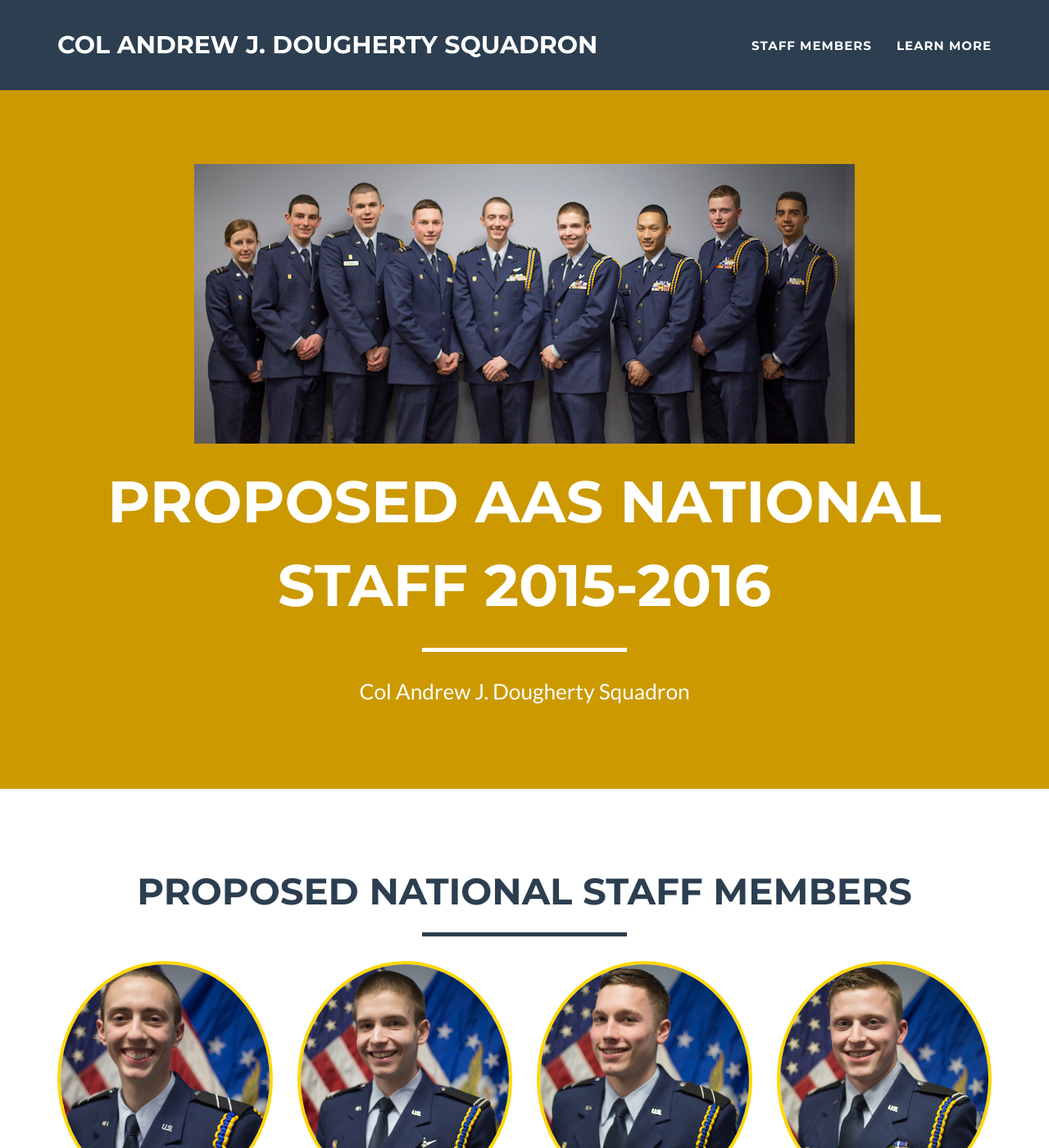
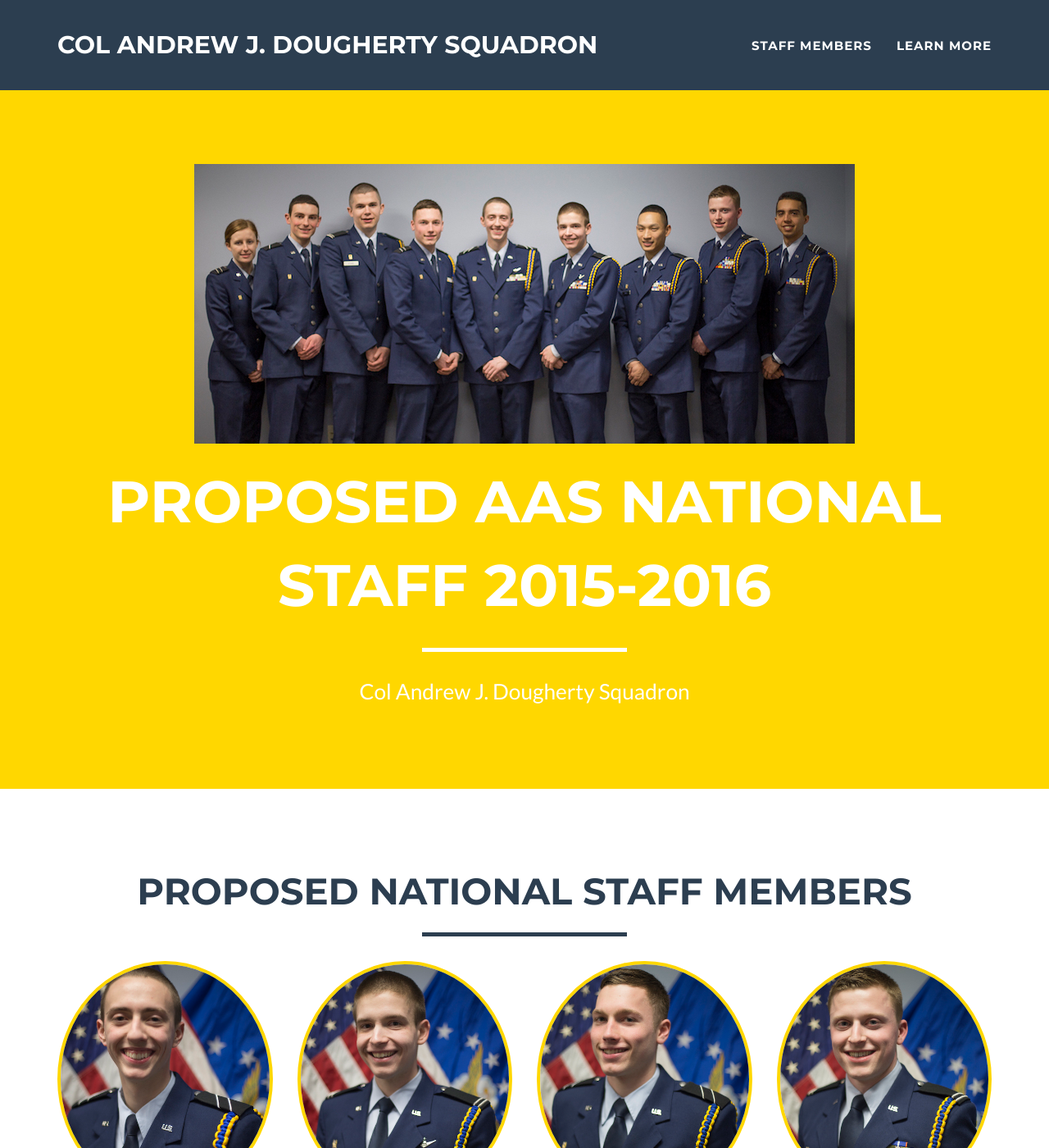
Before and after one commit to cralor/dougherty, a Jekyll site: the page built from index.html, in a window 1280 px wide and 1400 px high. Shown: the whole window at 82% size. Built offline with Jekyll 4.4.1, drawn with Linux system fonts in a browser that asks for light colours.

Commit message:
change colors

```diff
--- a/_config.yml
+++ b/_config.yml
@@ -9,7 +9,7 @@ contact: static
 
 # Color settings (hex-codes without the leading hash-tag)
 color:
-  primary: cc9900 #18bc9c #80B3FF
+  primary: ffd700 #cc9900 #80B3FF
   secondary: 2c3e50 #FD6E8A
   secondary-dark: 233140 #A2122F
 
```
